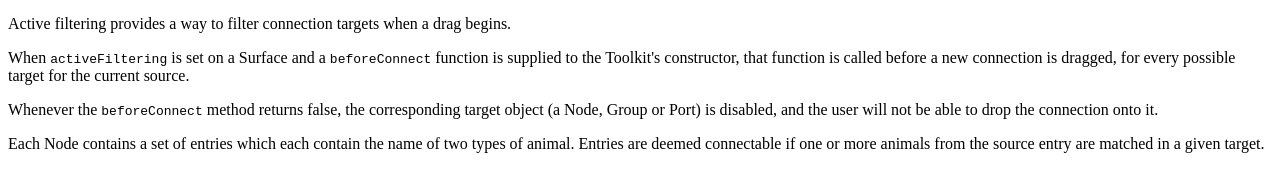
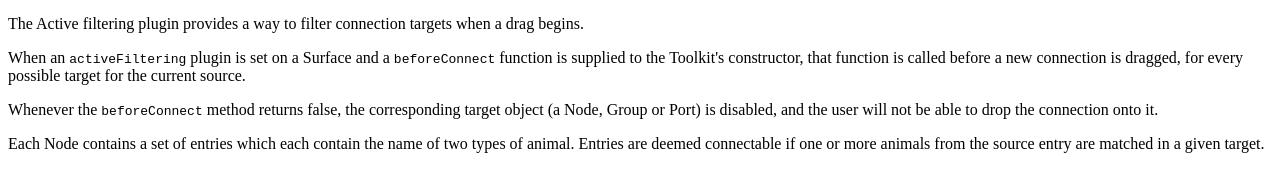
Before and after one commit to jsplumb-toolkit-demonstrations/active-filtering, a website with bundled scripts: page ts/index.html in a window 1280 px wide. Shown: the part 44-236 px from the top of the page. Built offline with nearby package versions, Linux system fonts and the light colour scheme; files whose address does not match are found by name; what @jsplumbtoolkit/browser-ui-vanilla would draw is missing.

Commit message:
update description

```diff
--- a/ts/index.html
+++ b/ts/index.html
@@ -44,9 +44,9 @@
             <div class="jtk-demo-rhs">
                 <div class="description">
                     <h3>Active Filtering</h3>
-                    <p>Active filtering provides a way to filter connection targets when a drag begins.</p>
+                    <p>The Active filtering plugin provides a way to filter connection targets when a drag begins.</p>
                     <p>
-                        When <code>activeFiltering</code> is set on a Surface and a <code>beforeConnect</code> function is supplied to the Toolkit's
+                        When an <code>activeFiltering</code> plugin is set on a Surface and a <code>beforeConnect</code> function is supplied to the Toolkit's
                         constructor, that function is called before a new connection is dragged, for every possible target for
                         the current source.
                     </p>
```
